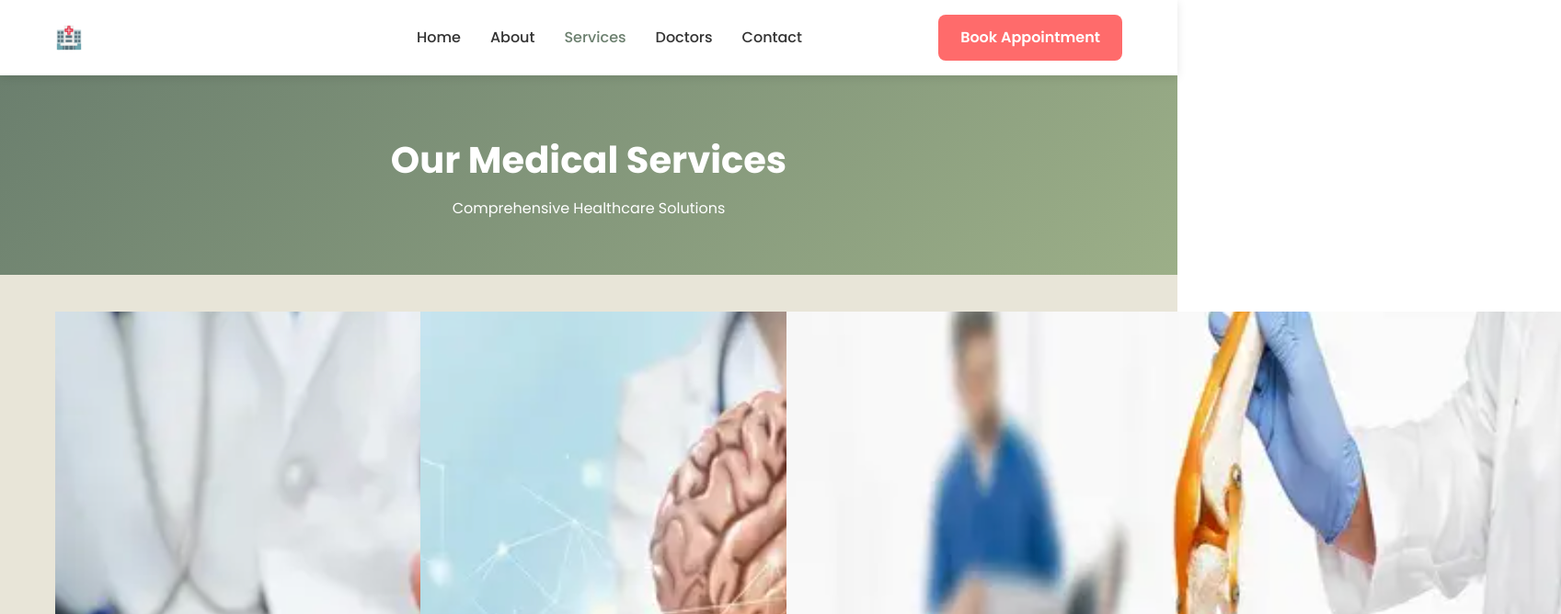
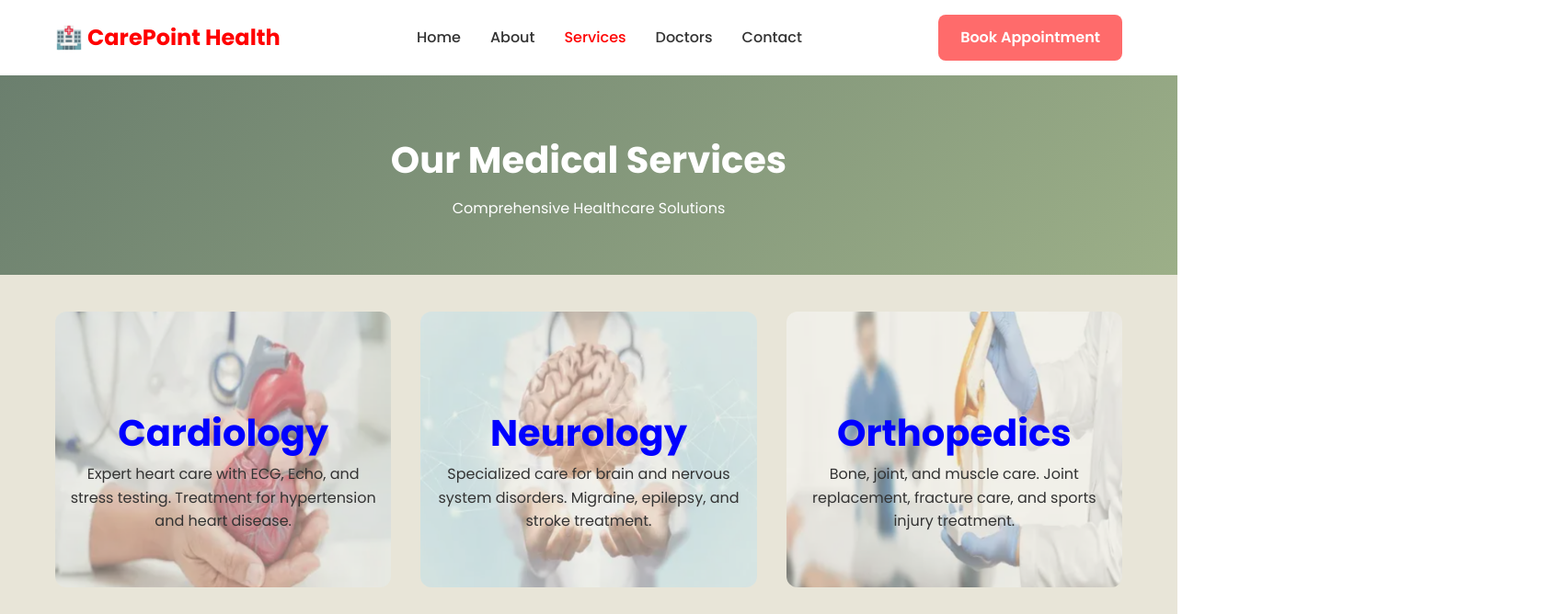
Before and after one commit to ShubhamManglaw/Capstone-Health-care, a plain HTML site: page services.html in a window 1280 px wide. Shown: the top 668 px of the page at 92% size, 1697 px wide, since content can reach past the window. Drawn offline with Linux system fonts and the light colour scheme.

Commit message:
Added Doctor and service htmls page

```diff
--- a/css/style.css
+++ b/css/style.css
@@ -19,7 +19,6 @@ body {
 
 .navbar {
     background: #fff;
-    box-shadow: 0 2px 10px rgba(0,0,0,0.1);
     position: sticky;
     top: 0;
     z-index: 1000;
@@ -33,7 +32,7 @@ body {
 }
 
 .logo h2 {
-    color: white;
+    color: red;
     font-size: 1.5rem;
 }
 
@@ -52,7 +51,7 @@ body {
 
 .nav-menu a:hover,
 .nav-menu a.active {
-    color: #6B7F6E;
+    color: red;
 }
 
 .btn {
@@ -108,7 +107,6 @@ body {
     left: 0;
     width: 100%;
     height: 100%;
-    background: rgba(0, 0, 0, 0.4);
     z-index: 2;
 }
 
@@ -166,12 +164,14 @@ body {
     padding: 2rem;
     border-radius: 12px;
     text-align: center;
-    box-shadow: 0 4px 15px rgba(0,0,0,0.1);
     transition: transform 0.3s;
-    height: 350px;
+
 }
 
 .feature-card:hover {
+    transform: translateY(-10px);
+}
+.doctor-card:hover{
     transform: translateY(-10px);
 }
 
@@ -183,6 +183,7 @@ body {
 .feature-card h3 {
     color: #6B7F6E;
     margin-bottom: 0.5rem;
+    font-size: 32px;
 }
 .footer {
     background: #6B7F6E;
@@ -220,7 +221,7 @@ body {
     padding: 0.75rem;
     border: 1px solid #ddd;
     border-radius: 8px;
-    font-family: 'Poppins', sans-serif;
+
 }
 
 .form-group textarea {
@@ -239,7 +240,6 @@ body {
     background: white;
     border-radius: 12px;
     overflow: hidden;
-    box-shadow: 0 4px 15px rgba(0,0,0,0.1);
     text-align: center;
     padding: 2rem;
 }
@@ -247,6 +247,7 @@ body {
 .doctor-card h3 {
     color: #6B7F6E;
     margin: 1rem 0 0.5rem;
+
 }
 
 
@@ -263,12 +264,55 @@ body {
         flex-direction: column;
     }
 }
-.bones{
-    background-image: url("./src/bones.png");
+.hello{
+    height: 350px;
+
 }
-.heart{
-    background-image: url("./src/heart.png");
+img{
+    width: 100%;
+    height: auto;
+    border-radius: 12px;
 }
-.brain{
-    background-image: url("./src/brain.png");
+.doctor-img{
+    width: auto;
+    height: 100px;
+    border-radius: 12px;
 }
+.logo{
+    text-decoration: none;
+}
+
+.ser-background{
+    position: absolute;
+    top: 0;
+    left: 0;
+    width: 100%;
+    height: 100%;
+    object-fit: cover;
+    opacity: 50%;
+    z-index: 1;
+}
+.ser-feature-card h3, .ser-feature-card p{
+    position: relative;
+    z-index: 2;
+    text-align: center;
+}
+.ser-feature-card {
+    position: relative;
+    border-radius: 12px;
+
+    min-height: 300px;
+}
+.ser-feature-card h3{
+    margin-top: 100px;
+    font-size: 40px;
+    color: blue;
+}
+.ser-feature-card p{
+    margin-top:auto;
+    margin-left: 10px;
+    margin-right: 10px;
+}
+.ser-feature-card:hover {
+    transform: translateY(-10px);
+}
```
